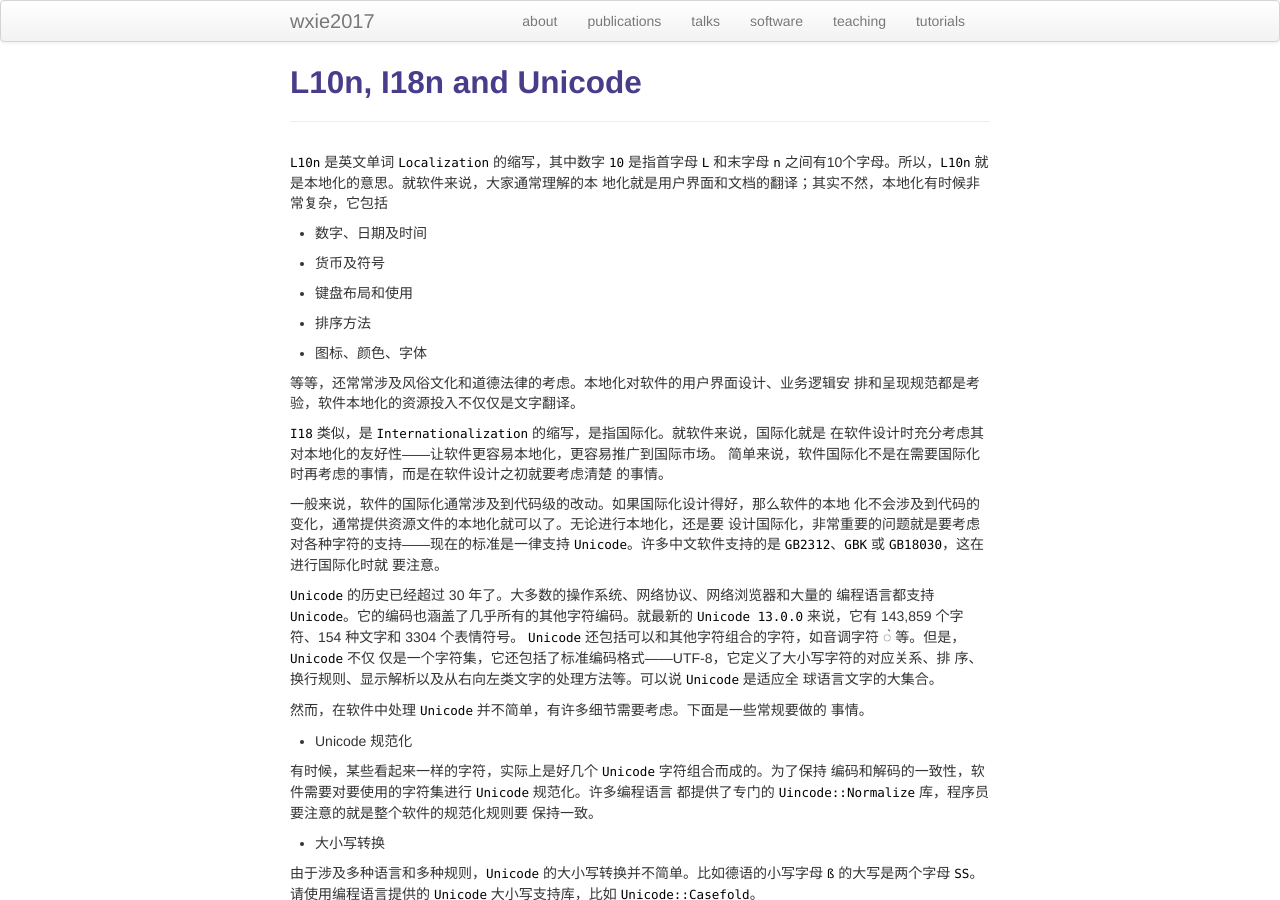
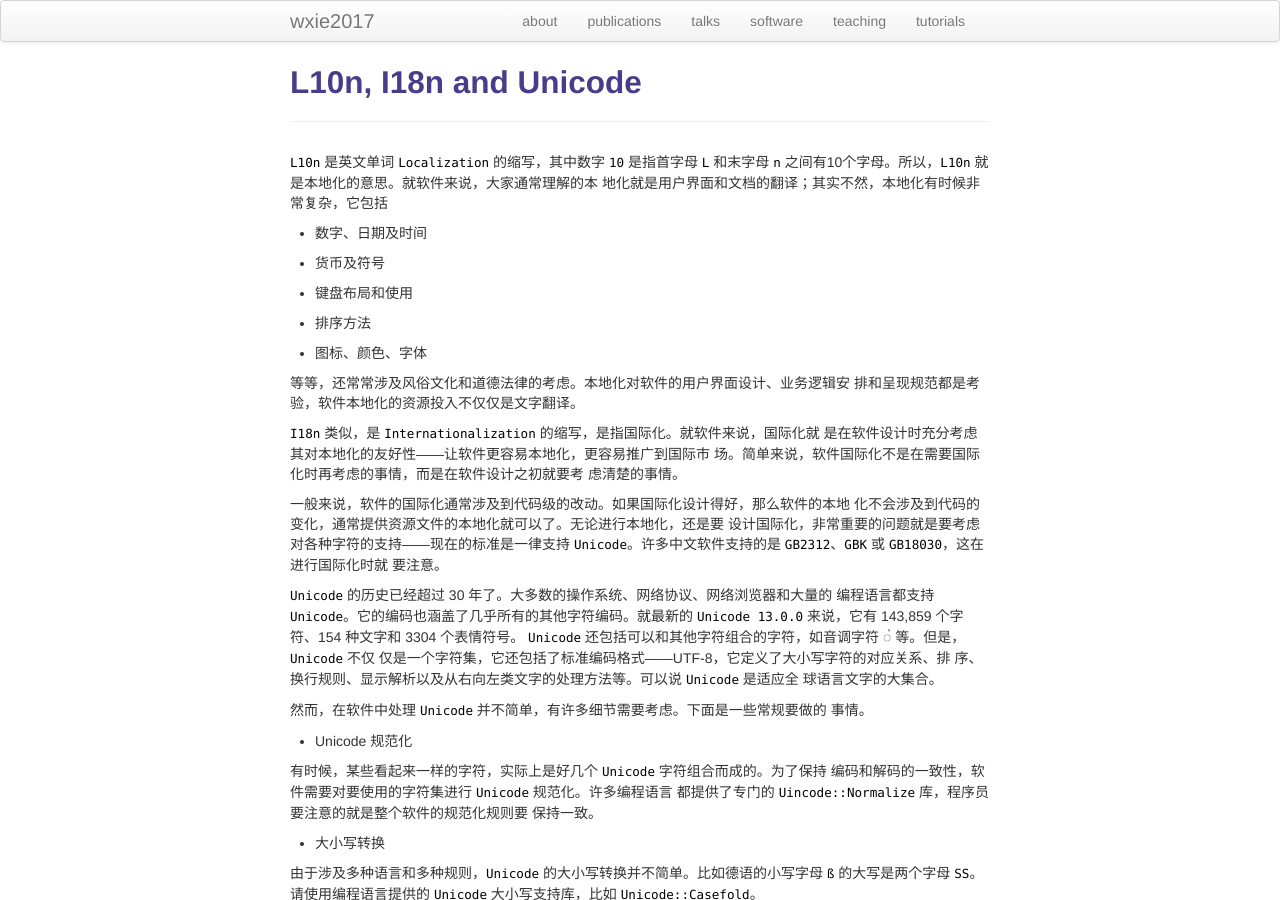
Before and after one commit to wxie2017/wxie2017.github.io, a Jekyll site: the page built from pages/tutorial/L10n_I18n_Unicode.md, in a window 1280 px wide and 900 px high. Built offline with Jekyll 4.4.1, drawn with Linux system fonts in a browser that asks for light colours; some of the changed text lies outside the part shown.

Commit message:
correct some errors

```diff
--- a/pages/tutorial/L10n_I18n_Unicode.md
+++ b/pages/tutorial/L10n_I18n_Unicode.md
@@ -22,10 +22,10 @@ description: wxie's tutorials about Unicode
 等等，还常常涉及风俗文化和道德法律的考虑。本地化对软件的用户界面设计、业务逻辑安
 排和呈现规范都是考验，软件本地化的资源投入不仅仅是文字翻译。
 
-`I18` 类似，是 `Internationalization` 的缩写，是指国际化。就软件来说，国际化就是
-在软件设计时充分考虑其对本地化的友好性——让软件更容易本地化，更容易推广到国际市场。
-简单来说，软件国际化不是在需要国际化时再考虑的事情，而是在软件设计之初就要考虑清楚
-的事情。
+`I18n` 类似，是 `Internationalization` 的缩写，是指国际化。就软件来说，国际化就
+是在软件设计时充分考虑其对本地化的友好性——让软件更容易本地化，更容易推广到国际市
+场。简单来说，软件国际化不是在需要国际化时再考虑的事情，而是在软件设计之初就要考
+虑清楚的事情。
 
 一般来说，软件的国际化通常涉及到代码级的改动。如果国际化设计得好，那么软件的本地
 化不会涉及到代码的变化，通常提供资源文件的本地化就可以了。无论进行本地化，还是要
```
Also changed, not shown: other parts of pages/tutorial/L10n_I18n_Unicode.md (+1 -1 lines).
